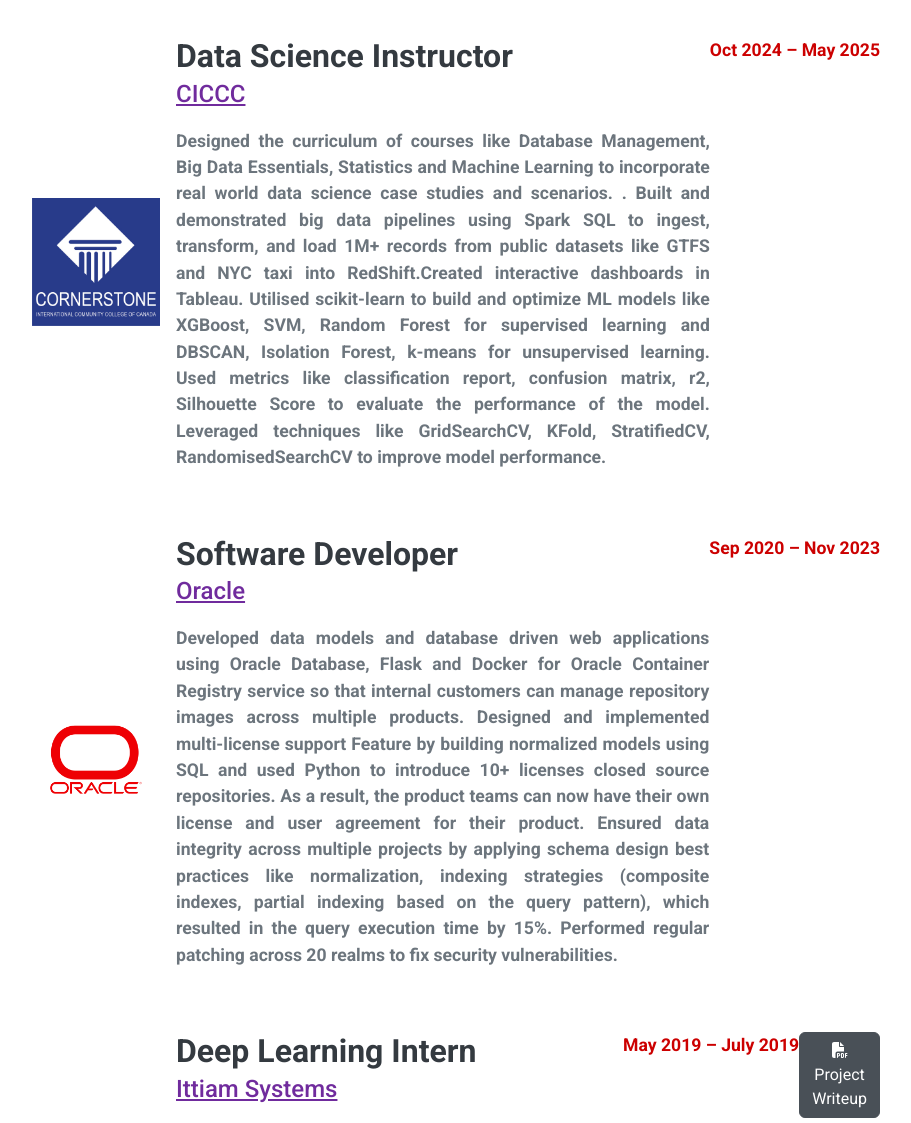
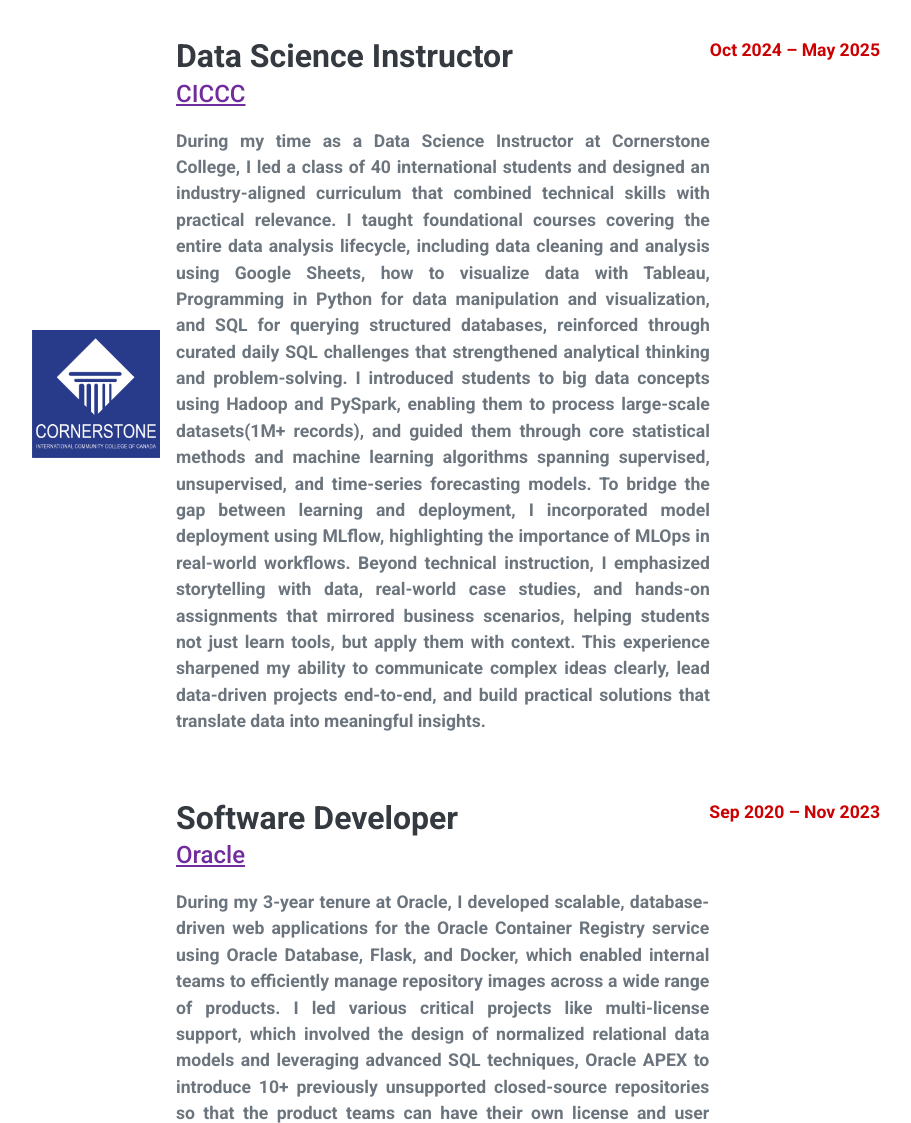
Before and after one commit to RamyaKappagantu/ramyakappagantu.github.io, a plain HTML site: page index.html in a window 1280 px wide. Shown: the part 2560-3683 px from the top of the page, without its empty margins (352-1263 px from the left). Drawn offline with nearby package versions, Linux system fonts and the light colour scheme.

Commit message:
Latest changes

```diff
--- a/index.html
+++ b/index.html
@@ -195,14 +195,22 @@
                         <div class="subheading mb-3"><a href="https://ciccc.ca/" target="_blank">CICCC</a>
                         </div>
                         <p style="text-align: justify;">
-                            Designed the curriculum of courses like Database Management, Big Data Essentials, Statistics and
-                            Machine Learning to incorporate real world data science case studies and scenarios.
-                            . Built and demonstrated big data pipelines using Spark SQL to ingest, transform, and load 1M+
-                            records from public datasets like GTFS and NYC taxi into RedShift.Created interactive dashboards in Tableau.
-                            Utilised scikit-learn to build and optimize ML models like XGBoost, SVM, Random Forest for supervised learning and
-                            DBSCAN, Isolation Forest, k-means for unsupervised learning. Used metrics like classification report,
-                            confusion matrix, r2, Silhouette Score to evaluate the performance of the model. Leveraged techniques
-                            like GridSearchCV, KFold, StratifiedCV, RandomisedSearchCV to improve model performance.
+                            During my time as a Data Science Instructor at Cornerstone College, I led a class of 40
+                            international students and designed an industry-aligned curriculum that combined technical
+                            skills with practical relevance. I taught foundational courses covering the entire data analysis
+                            lifecycle, including data cleaning and analysis using Google Sheets, how to visualize data with Tableau,
+                            Programming in Python for data manipulation and visualization, and SQL for querying structured
+                            databases, reinforced through curated daily SQL challenges that strengthened analytical thinking
+                            and problem-solving.
+                            I introduced students to big data concepts using Hadoop and PySpark, enabling them to process
+                            large-scale datasets(1M+ records), and guided them through core statistical methods and
+                            machine learning algorithms spanning supervised, unsupervised, and time-series forecasting models.
+                            To bridge the gap between learning and deployment, I incorporated model deployment using MLflow, highlighting
+                            the importance of MLOps in real-world workflows. Beyond technical instruction, I emphasized storytelling with
+                            data, real-world case studies, and hands-on assignments that mirrored business scenarios, helping students not just
+                            learn tools, but apply them with context. This experience sharpened my ability to communicate complex ideas
+                            clearly, lead data-driven projects end-to-end, and build practical solutions that translate data into
+                            meaningful insights.
                         </p>
                     </div>
                     <div class="flex-shrink-0"><span class="text-primary">Oct 2024 – May 2025</span></div>
@@ -215,15 +223,25 @@
                         <div class="subheading mb-3"><a href="https://www.oracle.com/" target="_blank">Oracle</a>
                         </div>
                         <p style="text-align: justify;">
-                            Developed data models and database driven web applications using Oracle Database, Flask and
-                            Docker for Oracle Container Registry service so that internal customers can manage
-                            repository images across multiple products. Designed and implemented multi-license support Feature
-                            by building normalized models using SQL and used Python to introduce 10+ licenses closed source
-                            repositories. As a result, the product teams can now have their own license and user agreement for
-                            their product. Ensured data integrity across multiple projects by applying schema design best
-                            practices like normalization, indexing strategies (composite indexes, partial indexing based
-                            on the query pattern), which resulted in the query execution time by 15%. Performed regular patching
-                            across 20 realms to fix security vulnerabilities.
+                            During my 3-year tenure at Oracle, I developed scalable, database-driven web applications for the
+                            Oracle Container Registry service using Oracle Database, Flask, and Docker, which enabled internal teams to
+                            efficiently manage repository images across a wide range of products. I led various critical projects like
+                            multi-license support, which involved the design of normalized relational data models and leveraging
+                            advanced SQL techniques, Oracle APEX  to introduce 10+ previously unsupported closed-source repositories
+                            so that the product teams can have their own license and user agreement (legal compliance).
+                            I have also been at the forefront of introducing multi-architecture support in Oracle Container Registry
+                            (OCR) which enabled the product teams to push images across multiple architectures (amd64, arm64) and also
+                            for the users to download them based on their OS.
+                            I have ensured high performance and data integrity across multiple enterprise projects,
+                            by applying best practices in schema design, including proper normalization, use of composite and partial
+                            indexing aligned with query patterns, which resulted in a 15% improvement in query execution times.
+                            I also contributed to infrastructure security by performing regular patching across 20 isolated realms,
+                            proactively addressing system vulnerabilities. This role sharpened my skills in data modeling, backend development,
+                            performance optimization, and cross-functional collaboration.
+                            I consistently led Agile ceremonies including daily standups, sprint planning, and backlog grooming to
+                            maintain alignment and velocity within a globally distributed team spanning the USA, UK, and Mexico.
+                            By facilitating clear communication and structured collaboration across time zones, I helped ensure timely
+                            delivery of features, effective prioritization of tasks, and continuous progress toward sprint goals.
                         </p>
                     </div>
                     <div class="flex-shrink-0"><span class="text-primary">Sep 2020 – Nov 2023</span></div>
@@ -249,12 +267,12 @@
                             I tried improving the model performance using techniques like data augmentation and central cropping which
                             helped in improving the model performance by 18%.
                         </p>
+                        <p>
+                            <a href="https://medium.com/@ramyaK12/benchmarking-the-performance-of-pre-trained-models-with-intel-openvino-fb59aee81678" target="_blank"
+                                class="btn btn-secondary"><i class="fas fa-file-pdf"></i> Project Writeup </a>
+                        </p>
                     </div>
                     <div class="flex-shrink-0"><span class="text-primary">May 2019 – July 2019</span></div>
-                    <p>
-                        <a href="https://medium.com/@ramyaK12/benchmarking-the-performance-of-pre-trained-models-with-intel-openvino-fb59aee81678" target="_blank"
-                            class="btn btn-secondary"><i class="fas fa-file-pdf"></i> Project Writeup </a>
-                    </p>
                 </div>
 
             </div>
```
